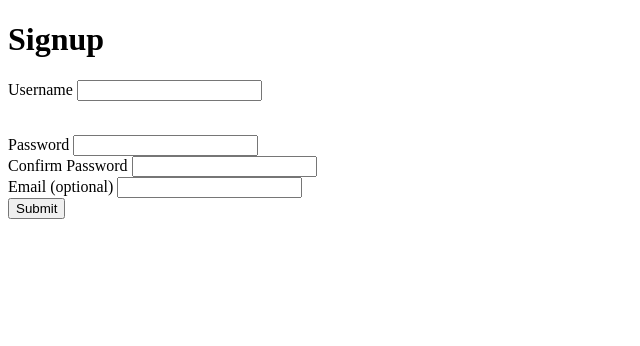
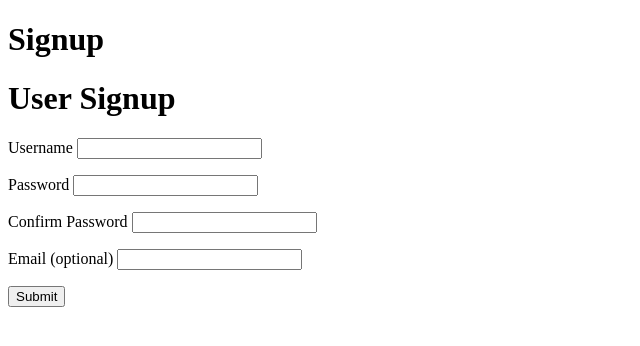
Before and after one commit to kmyles82/User-Signup, a Flask app: template templates/signup.html in a window 1280 px wide. Shown: the top 346 px of the page, without its empty margins (0-640 px from the left). Run offline with Flask 2, Linux system fonts and the light colour scheme; the template is opened without the code that fills it, so the values that code supplies are empty.

Commit message:
refactor main.py and signup.html

```diff
--- a/main.py
+++ b/main.py
@@ -7,39 +7,10 @@ import re
 app = Flask(__name__)
 app.config['DEBUG'] = True
 
-
-form = """
-<style>
-    .error{{ color:red; }}
-</style>
-<form method="POST">
-    <h1>User Signup</h1>
-    <label for="name">Username
-        <input type="text" name="name" id="name" value="{username}">
-    </label>
-    <p class="error">{username_error}</p>
-    <label for="pwd">Password
-        <input type="password" name="pwd" id="pwd" value="{pwd}">
-    </label>
-    <p class="error">{password_error}</p>
-    <label for="confirm_pwd">Confirm Password
-    <input type="password" name="confirm" id="confirm" value="{confirm}">
-    </label>
-    <p class="error">{confirm_error}</p>
-    <label for="email">Email (optional)
-        <input type="email" name="email" id="email" value="{email}">
-    </label>
-    <p class="error">{email_error}</p>
-    <input type="submit" value="Submit">
-</form>
-"""
-
 @app.route('/')
 def display_form():
 
-    return form.format(username='',pwd='',confirm='',email='',username_error='',password_error='',confirm_error='',email_error='')
-
-
+    return render_template('signup.html',username='',pwd='',confirm='',email='',username_error='',password_error='',confirm_error='',email_error='')
 
 @app.route('/', methods=['POST'])
 def validate_input():
@@ -88,7 +59,7 @@ def validate_input():
         return 'Welcome ' + username + '!'
 
     else:
-        return form.format(username_error=username_error,password_error=password_error,confirm_error=confirm_error,email_error=email_error,username=username,email=email,pwd=password,confirm=confirm)
+        return render_template('signup.html',username_error=username_error,password_error=password_error,confirm_error=confirm_error,email_error=email_error,username=username,email=email,pwd=password,confirm=confirm)
 
 
 app.run()
--- a/templates/signup.html
+++ b/templates/signup.html
@@ -1,24 +1,27 @@
 {% extends "base.html" %}
 
 {% block content %}
-    <form action="/signup" method="post">
+    <style>
+        .error{ color:red; }
+    </style>
+    <form method="POST">
+        <h1>User Signup</h1>
         <label for="name">Username
-            <input type="text" name="name" id="name">
+            <input type="text" name="name" id="name" value="{{username}}">
         </label>
-        <p>{{error}}</p>
-        <br>
+        <p class="error">{{username_error}}</p>
         <label for="pwd">Password
-            <input type="password" name="pwd" id="pwd">
+            <input type="password" name="pwd" id="pwd" value="{{pwd}}">
         </label>
-        <br>
+        <p class="error">{{password_error}}</p>
         <label for="confirm_pwd">Confirm Password
-            <input type="password" name="confirm_pwd" id="confirm_pwd">
+        <input type="password" name="confirm" id="confirm" value="{{confirm}}">
         </label>
-        <br>
+        <p class="error">{{confirm_error}}</p>
         <label for="email">Email (optional)
-            <input type="text" name="email" id="email">
+            <input type="text" name="email" id="email" value="{{email}}">
         </label>
-        <br>
+        <p class="error">{{email_error}}</p>
         <input type="submit" value="Submit">
     </form>
 {% endblock %}
```
